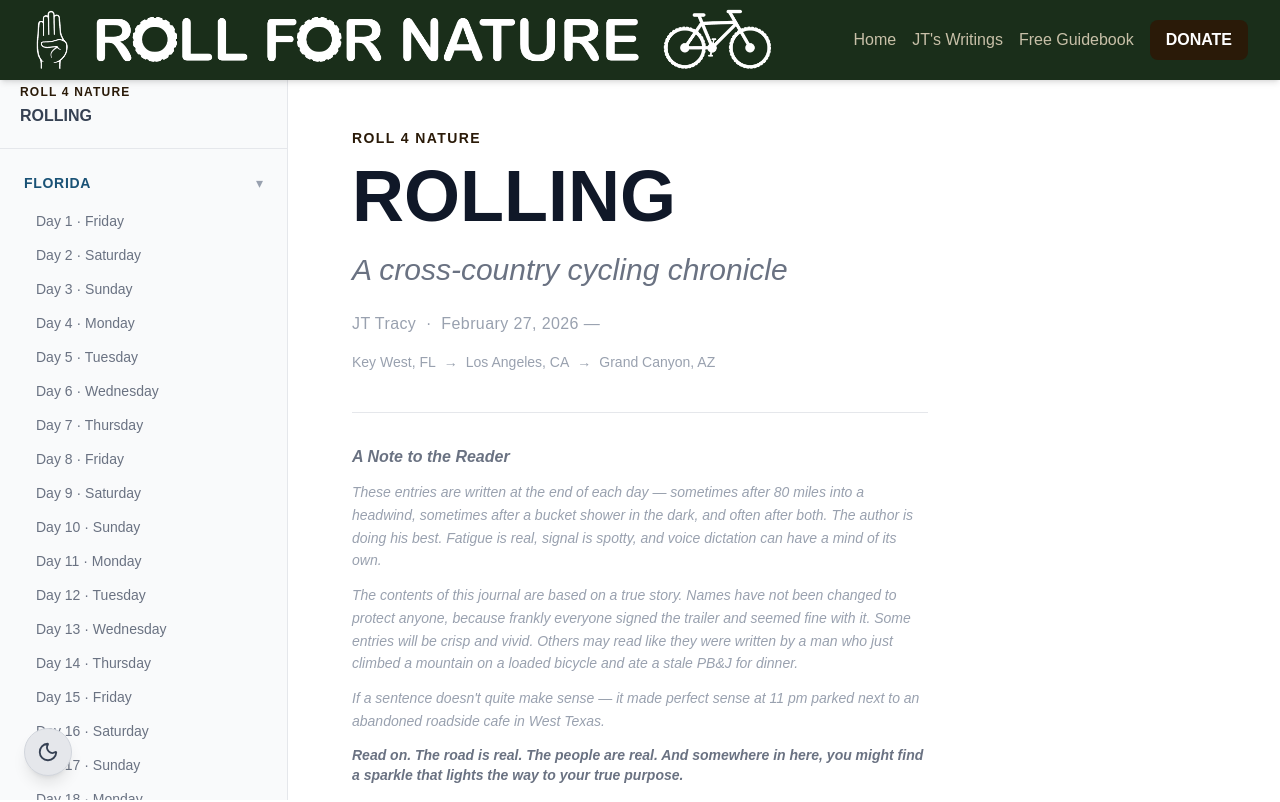
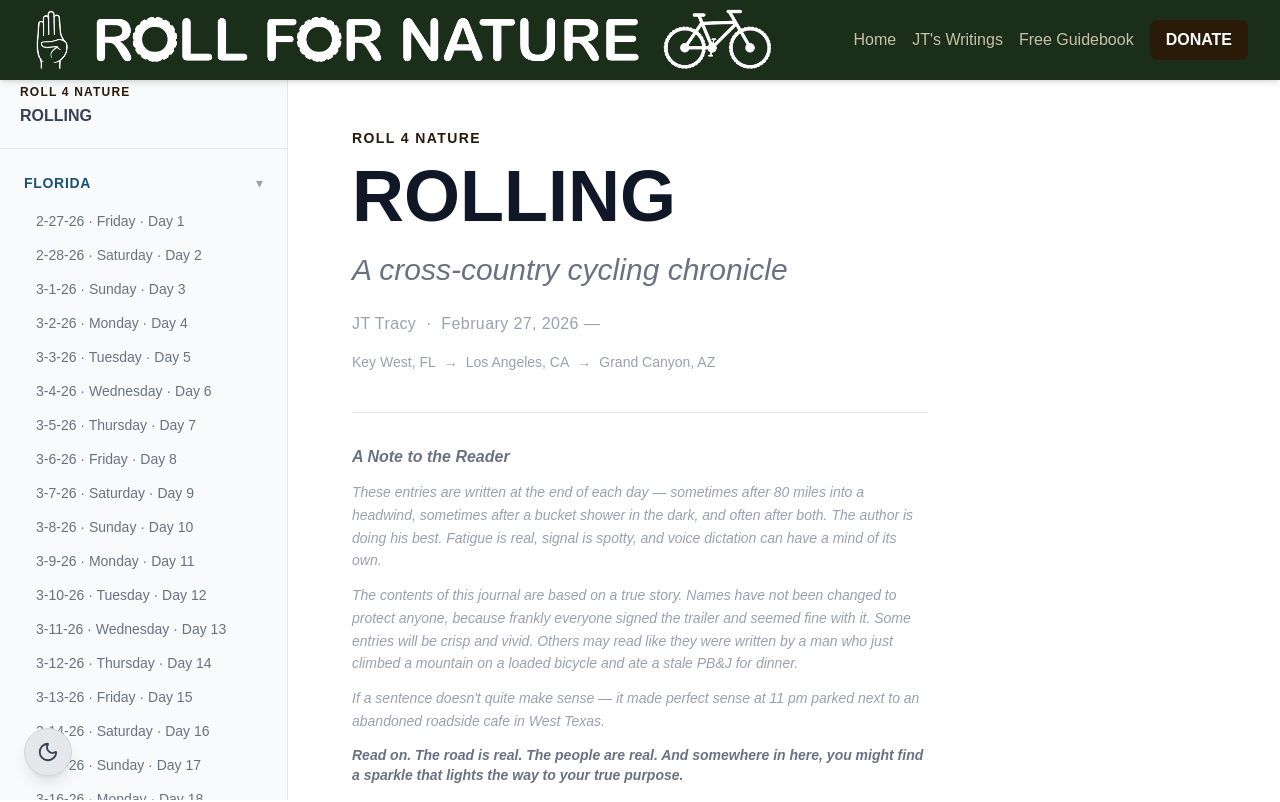
Before and after one commit to songseekers/roll4nature, a Next.js app: page /journal in a window 1280 px wide. Shown: the top 802 px of the page. Built offline with nearby package versions, Linux system fonts and the light colour scheme; no server answers.

Commit message:
Reposition mobile Latest button; add m-d-yy date to journal sidebar

```diff
--- a/src/components/journal/JournalSidebar.tsx
+++ b/src/components/journal/JournalSidebar.tsx
@@ -18,6 +18,23 @@ interface JournalSidebarProps {
   bannerLabel?: string;
   bannerTitle?: string;
   emptyMessage?: string;
+}
+
+const MONTHS = [
+  'January', 'February', 'March', 'April', 'May', 'June',
+  'July', 'August', 'September', 'October', 'November', 'December',
+];
+
+// "Monday, July 30, 2026" -> "7-30-26"
+function formatShortDate(dateStr: string): string {
+  const parts = dateStr.split(', ');
+  if (parts.length < 3) return dateStr;
+  const [monthName, dayStr] = parts[1].split(' ');
+  const month = MONTHS.indexOf(monthName) + 1;
+  const day = parseInt(dayStr, 10);
+  const yy = parts[2].slice(-2);
+  if (!month || Number.isNaN(day)) return dateStr;
+  return `${month}-${day}-${yy}`;
 }
 
 export default function JournalSidebar({
@@ -111,7 +128,7 @@ export default function JournalSidebar({
                           : 'text-gray-500 dark:text-gray-400 hover:text-gray-900 dark:hover:text-white hover:bg-gray-100 dark:hover:bg-gray-800'
                       }`}
                     >
-                      Day {d.num} · {d.date.split(',')[0]}
+                      {formatShortDate(d.date)} · {d.date.split(',')[0]} · Day {d.num}
                     </button>
                   </li>
                 ))}
@@ -135,7 +152,7 @@ export default function JournalSidebar({
       </aside>
 
       {/* MOBILE FLOATING CONTROLS */}
-      <div className="lg:hidden fixed bottom-6 right-6 z-40 flex flex-col items-end gap-3">
+      <div className="lg:hidden fixed bottom-6 right-6 z-40 flex flex-row items-center gap-3">
         {latestDay > 0 && (
           <button
             onClick={jumpToLatest}
```
